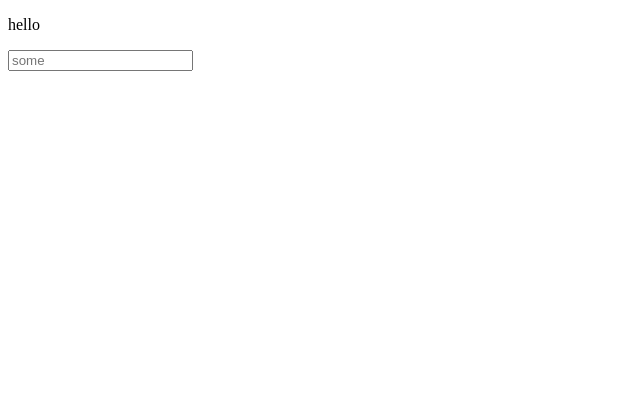
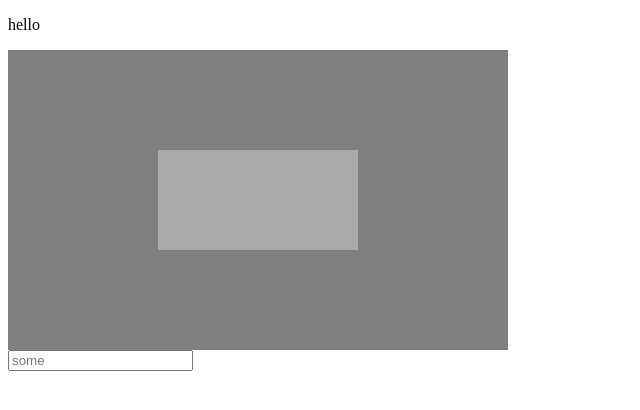
Before and after one commit to ecomeel/js-middle, a plain HTML site: page index.html in a window 1280 px wide. Shown: the whole page, without its empty margins (0-640 px from the left). Drawn offline with Linux system fonts and the light colour scheme.

Commit message:
prototypes && Storage && context

```diff
--- a/index.html
+++ b/index.html
@@ -1,13 +1,19 @@
 <!DOCTYPE html>
 <html lang="en">
 <head>
+  <link rel="stylesheet" href="./style.css">
+  <link rel="shortcut icon" href="favicon.ico" type="image/x-icon">
   <meta charset="UTF-8">
   <meta name="viewport" content="width=device-width, initial-scale=1.0">
   <title>Document</title>
 </head>
 <body>
-  <p id="someText">hello</p>
+  <p id="someText" test="5">hello</p>
+  <div class="outside">
+    <div class="inside"></div>
+  </div>
   <input type="text" placeholder="some">
   <script src="./js/index.js"></script>
+
 </body>
 </html>
--- a/style.css
+++ b/style.css
@@ -1,3 +1,14 @@
-p {
+.outside {
+  width: 500px;
+  height: 300px;
+  background-color: gray;
+  display: flex;
+}
 
+.inside {
+  margin: auto;
+
+  width: 200px;
+  height: 100px;
+  background-color: #aaa;
 }
```
Also changed, not shown: js/index.js (+42 -27 lines), texts/Storage.txt, texts/context.txt (added), texts/proto.txt, texts/Числа.txt (deleted), Доучить.txt.
